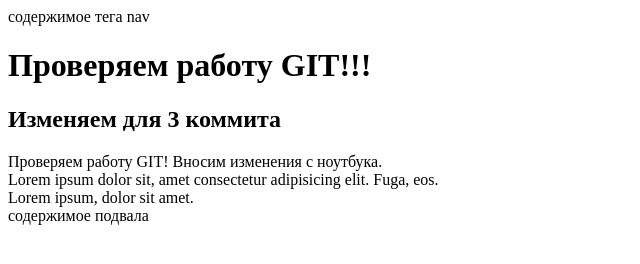
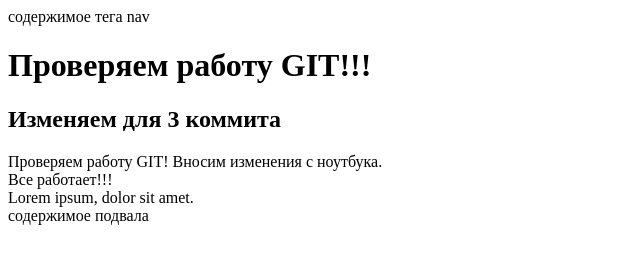
Before and after one commit to drWiller/htmltags_1, a plain HTML site: page index.html in a window 1280 px wide. Shown: the whole page, without its empty margins (0-640 px from the left). Drawn offline with Linux system fonts and the light colour scheme.

Commit message:
Изменили 2 файла

```diff
--- a/index.html
+++ b/index.html
@@ -21,7 +21,7 @@
 		Проверяем работу GIT! Вносим изменения с ноутбука.
 	</div>
 	<div>
-		Lorem ipsum dolor sit, amet consectetur adipisicing elit. Fuga, eos.
+		Все работает!!!
 	</div>
 	<div>
 		Lorem ipsum, dolor sit amet.
```
Also changed, not shown: text.txt.
